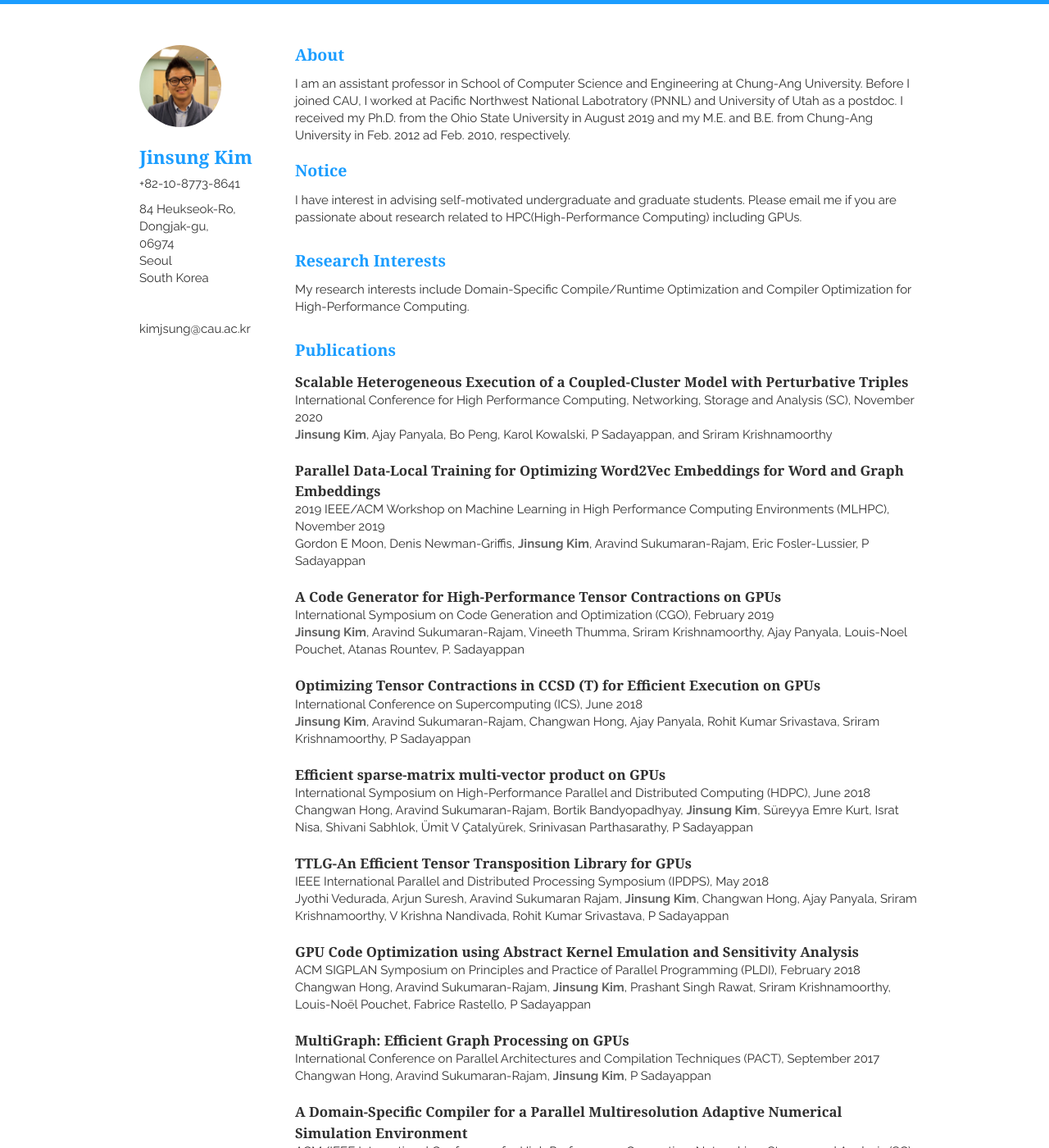
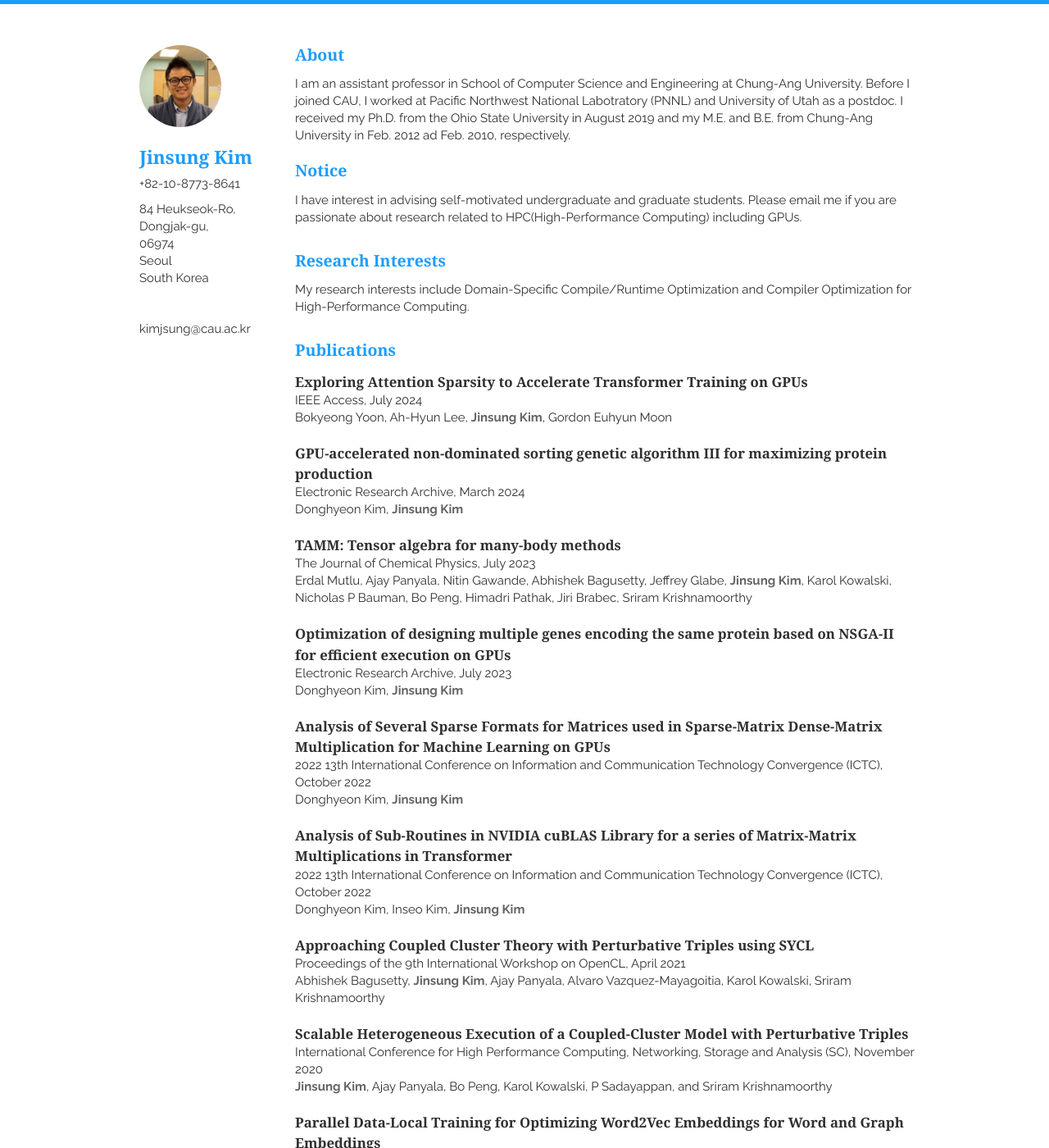
Before and after one commit to kimjsung/kimjsung.github.io, a Jekyll site: the page built from index.html, in a window 1280 px wide and 1400 px high. Shown: the whole window at 82% size. Built offline with Jekyll 4.4.1, drawn with Linux system fonts in a browser that asks for light colours; nearby versions of some CDN libraries; the list of posts is cut into pages by our own code.

Commit message:
Update publications.html
2024-09-03

```diff
--- a/_includes/publications.html
+++ b/_includes/publications.html
@@ -1,5 +1,61 @@
 <section class="thirteen columns">
     <h1>Publications</h1>
+    <article>
+        <header>
+            <h1>Exploring Attention Sparsity to Accelerate Transformer Training on GPUs</h1>
+        </header>
+        <p>IEEE Access, July 2024</p>
+        <p>Bokyeong Yoon, Ah-Hyun Lee, <em>Jinsung Kim</em>, Gordon Euhyun Moon</p>
+    </article>
+
+    <article>
+        <header>
+            <h1>GPU-accelerated non-dominated sorting genetic algorithm III for maximizing protein production</h1>
+        </header>
+        <p>Electronic Research Archive, March 2024</p>
+        <p>Donghyeon Kim, <em>Jinsung Kim</em></p>
+    </article>
+
+    <article>
+        <header>
+            <h1>TAMM: Tensor algebra for many-body methods</h1>
+        </header>
+        <p>The Journal of Chemical Physics, July 2023</p>
+        <p>Erdal Mutlu, Ajay Panyala, Nitin Gawande, Abhishek Bagusetty, Jeffrey Glabe, <em>Jinsung Kim</em>, Karol Kowalski, Nicholas P Bauman, Bo Peng, Himadri Pathak, Jiri Brabec, Sriram Krishnamoorthy</em></p>
+    </article>
+
+    <article>
+        <header>
+            <h1>Optimization of designing multiple genes encoding the same protein based on NSGA-II for efficient execution on GPUs</h1>
+        </header>
+        <p>Electronic Research Archive, July 2023</p>
+        <p>Donghyeon Kim, <em>Jinsung Kim</em></p>
+    </article>
+
+    <article>
+        <header>
+            <h1>Analysis of Several Sparse Formats for Matrices used in Sparse-Matrix Dense-Matrix Multiplication for Machine Learning on GPUs</h1>
+        </header>
+        <p>2022 13th International Conference on Information and Communication Technology Convergence (ICTC), October 2022</p>
+        <p>Donghyeon Kim, <em>Jinsung Kim</em></p>
+    </article>
+
+    <article>
+        <header>
+            <h1>Analysis of Sub-Routines in NVIDIA cuBLAS Library for a series of Matrix-Matrix Multiplications in Transformer</h1>
+        </header>
+        <p>2022 13th International Conference on Information and Communication Technology Convergence (ICTC), October 2022</p>
+        <p>Donghyeon Kim, Inseo Kim, <em>Jinsung Kim</em></p>
+    </article>
+
+    <article>
+        <header>
+            <h1>Approaching Coupled Cluster Theory with Perturbative Triples using SYCL</h1>
+        </header>
+        <p>Proceedings of the 9th International Workshop on OpenCL, April 2021</p>
+        <p>Abhishek Bagusetty, <em>Jinsung Kim</em>, Ajay Panyala, Alvaro Vazquez-Mayagoitia, Karol Kowalski, Sriram Krishnamoorthy</p>
+    </article>
+
     <article>
         <header>
             <h1>Scalable Heterogeneous Execution of a Coupled-Cluster Model with Perturbative Triples</h1>
@@ -7,7 +63,7 @@
         <p>International Conference for High Performance Computing, Networking, Storage and Analysis (SC), November 2020</p>
         <p><em>Jinsung Kim</em>, Ajay Panyala, Bo Peng, Karol Kowalski, P Sadayappan, and Sriram Krishnamoorthy</p>
     </article>
-     <article>
+    <article>
         <header>
             <h1>Parallel Data-Local Training for Optimizing Word2Vec Embeddings for Word and Graph Embeddings</h1>
         </header>
```
